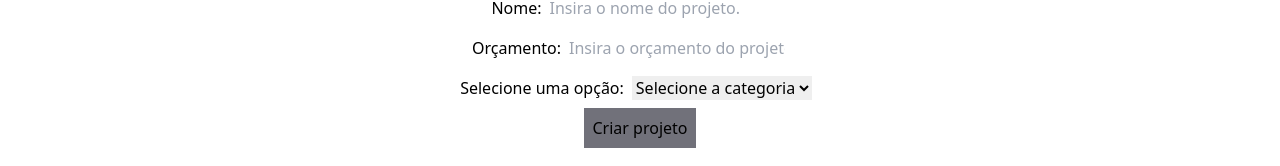
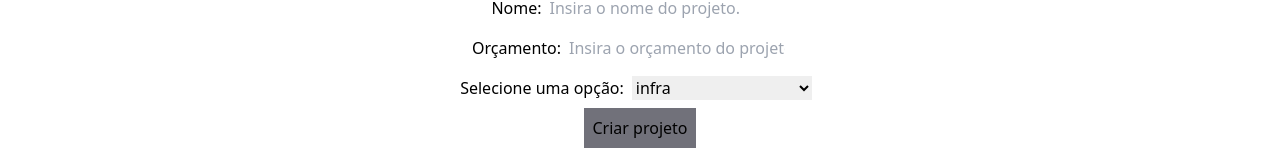
Before and after one commit to Skarzyll/Curso-de-React, a React (Vite) app in the folder ex1/: page /pages/NovoProjeto.tsx in a window 1280 px wide. Shown: the part 216-382 px from the top of the page. Built offline with nearby package versions, Linux system fonts and the light colour scheme; data requests are answered from the project's data file.

Commit message:
update ex1

```diff
--- a/ex1/src/components/Form.tsx
+++ b/ex1/src/components/Form.tsx
@@ -3,7 +3,7 @@ import Input from "./Input";
 import Select from "./Select";
 
 interface FormProps {
-    handleSubmit: (Event: React.ChangeEvent<HTMLInputElement>) => void,
+    handleSubmit: (projeto: unknown) => void,
     dadoprojeto: string,
 }
 
@@ -12,13 +12,25 @@ export default function Form({ handleSubmit, dadoprojeto } : FormProps) {
     const [categorias, setcategoria] = useState([])
     const [projeto, setprojeto] = useState(dadoprojeto || {})
 
-    const Submit = (e) => {
+    const Submit = (e: React.FormEvent<HTMLFormElement>) => {
         e.preventDefault()
         handleSubmit(projeto)
+        console.log(projeto);
+
     }
 
-    function handlechange(e) {
-        setprojeto({...projeto, [e.target.nome] : e.target.value})
+    function handlechange(e: React.ChangeEvent<HTMLInputElement>) {
+        setprojeto({...projeto, [e.target.name] : e.target.value})
+    }
+
+    function handlecategoria(e: React.ChangeEvent<HTMLInputElement>) {
+        setprojeto({
+            ...projeto,
+            categoria: {
+                id: e.target.value,
+                name: e.target.options[e.target.selectedIndex].text,
+            }
+        })
     }
 
     useEffect(() => {
@@ -42,26 +54,27 @@ export default function Form({ handleSubmit, dadoprojeto } : FormProps) {
                 <Input
                     nomelabel="Nome"
                     type="text"
-                    name=""
-                    id="n"
+                    name="name"
+                    id=""
+                    value={projeto.name}
                     placeholder="Insira o nome do projeto."
-                    handlechange={handlechange}
-                    value={""}
+                    handleonchange={handlechange}
                 />
                 <Input
                     nomelabel="Orçamento"
                     type="number"
-                    name=""
-                    id="o"
+                    name="buy"
+                    id="buy"
+                    value={projeto.buy}
                     placeholder="Insira o orçamento do projeto."
-                    handlechange={handlechange}
-                    value={""}
+                    handleonchange={handlechange}
                 />
                 <Select
                     nomelabel={"Selecione uma opção:"}
                     name={"categoria_id"}
                     options={categorias}
-                    /* handlechange={function () {}}  */
+                    value={projeto.categoria ? projeto.categoria.id : ''}
+                    handleonchange={handlecategoria}
                 />
             </form>
             <button type="submit" className="bg-zinc-500 p-2">Criar projeto</button>
--- a/ex1/src/components/Input.tsx
+++ b/ex1/src/components/Input.tsx
@@ -4,16 +4,16 @@ interface InputProps {
     name: string,
     id: string,
     placeholder: string,
-    handlechange: (Event: React.ChangeEvent<HTMLInputElement>) => void,
+    handleonchange: (Event: React.ChangeEvent<HTMLInputElement>) => void,
     value: string,
 }
 
-export default function Input({nomelabel, type, name, id, placeholder, handlechange, value} : InputProps) {
+export default function Input({nomelabel, type, name, id, placeholder, handleonchange, value} : InputProps) {
     return(
         <>
             <label>
                 {nomelabel}:
-                <input type={type} name={name} id={id} placeholder={placeholder} onChange={handlechange} value={value} minLength={8} maxLength={20} className="m-2" />
+                <input type={type} name={name} id={id} placeholder={placeholder} onChange={handleonchange} value={value} minLength={8} maxLength={20} className="m-2" />
             </label><br />
         </>
     )
--- a/ex1/src/components/Select.tsx
+++ b/ex1/src/components/Select.tsx
@@ -7,14 +7,16 @@ interface SelectProps {
     nomelabel: string,
     name: string,
     options: option[],
-    /* handlechange: (Event: React.ChangeEvent<HTMLInputElement>) => void, */
+    value: string,
+    handleonchange: (event: React.ChangeEvent<HTMLSelectElement>) => void,
 }
 
-export default function Select({nomelabel, name, options} : SelectProps) {
+export default function Select({nomelabel, name, options, handleonchange, value} : SelectProps) {
+
     return(
         <label htmlFor={name}>
             {nomelabel}
-            <select name={name} id={name} className="m-2" >
+            <select name={name} id={name} onChange={handleonchange} value={value} className="m-2" >
                 <option disabled selected>Selecione a categoria</option>
                 {options.map((option) => (
                     <option value={option.id} id={option.id} key={option.id}>
--- a/ex1/src/pages/NovoProjeto.tsx
+++ b/ex1/src/pages/NovoProjeto.tsx
@@ -1,11 +1,11 @@
-import { useNavigate } from "react-router";
+//import { useNavigate } from "react-router";
 import Footer from "../components/Footer";
-import Form from "../components/Form";
+import Form from "../components/Form"
 import Header from "../components/Header";
 
 export default function NovoProjeto() {
 
-    const navegate = useNavigate()
+    //const navegate = useNavigate()
 
     function CriarProjeto(projeto) {
         projeto.cost = 0
@@ -33,7 +33,7 @@ export default function NovoProjeto() {
             <div className="min-h-min-70 p-2">
                 <h1 className="text-4xl font-bold m-3">Criar projeto</h1>
                 <p className="m-3">Crie seu projeto para depois adicionar os serviços.</p>
-                <Form handleSubmit={CriarProjeto} dadoprojeto={undefined} />
+                <Form handleSubmit={CriarProjeto} dadoprojeto="" />
             </div>
             <Footer />
         </div>
```
